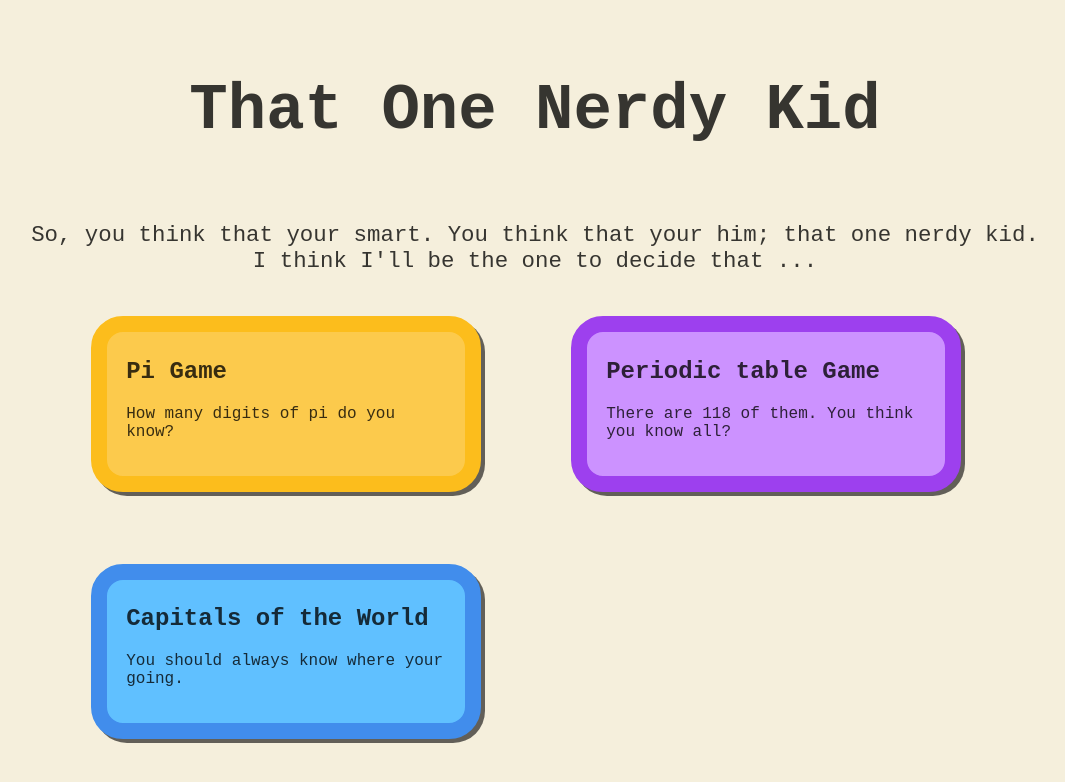
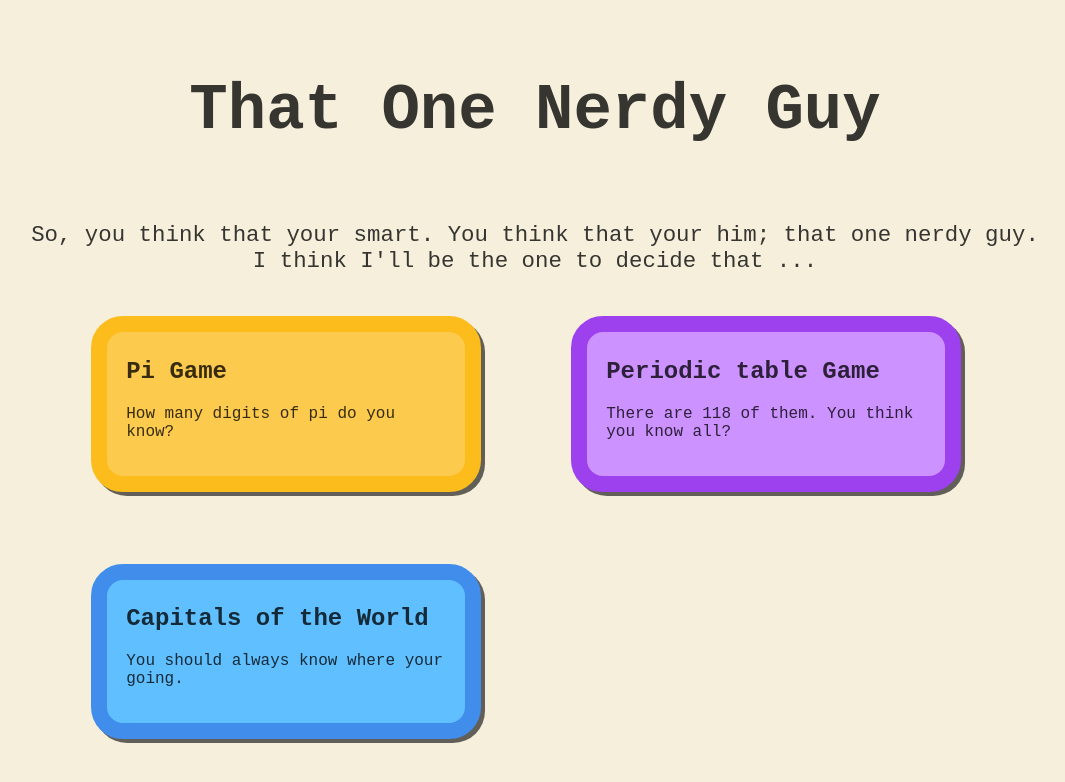
Before and after one commit to RickyRCoding/thatonenerdyguy, a Next.js app: page / in a window 1280 px wide. Shown: the top 782 px of the page, without its empty margins (113-1178 px from the left). Built offline with nearby package versions, Linux system fonts and the light colour scheme.

Commit message:
Change kid to guy

```diff
--- a/app/layout.tsx
+++ b/app/layout.tsx
@@ -2,8 +2,8 @@ import type { Metadata } from "next";
 import "./globals.css";
 
 export const metadata: Metadata = {
-  title: "That one Nerdy kid",
-  description: "Funny Nerdy Kid",
+  title: "That one Nerdy Guy",
+  description: "Funny Nerdy Guy",
 };
 
 export default function RootLayout({
@@ -13,9 +13,7 @@ export default function RootLayout({
 }>) {
   return (
     <html lang="en">
-      <body>
-        {children}
-      </body>
+      <body>{children}</body>
     </html>
   );
 }
--- a/app/page.tsx
+++ b/app/page.tsx
@@ -2,10 +2,10 @@ import GameCard from "./components/GameCard";
 export default function Home() {
   return (
     <>
-      <h1 className="title">That One Nerdy Kid</h1>
+      <h1 className="title">That One Nerdy Guy</h1>
       <p className="explenation">
         So, you think that your smart. You think that your him; that one nerdy
-        kid.
+        guy.
         <br />I think I&apos;ll be the one to decide that ...
       </p>
       {/* add cards for each game (so far only two games; periodic table, Capitals of the world and pi) */}
--- a/package.json
+++ b/package.json
@@ -1,5 +1,5 @@
 {
-  "name": "thatonenerdykid",
+  "name": "guy",
   "version": "0.1.0",
   "private": true,
   "scripts": {
```
Also changed, not shown: 1 other file (tests, documents, lock files or other folders).
